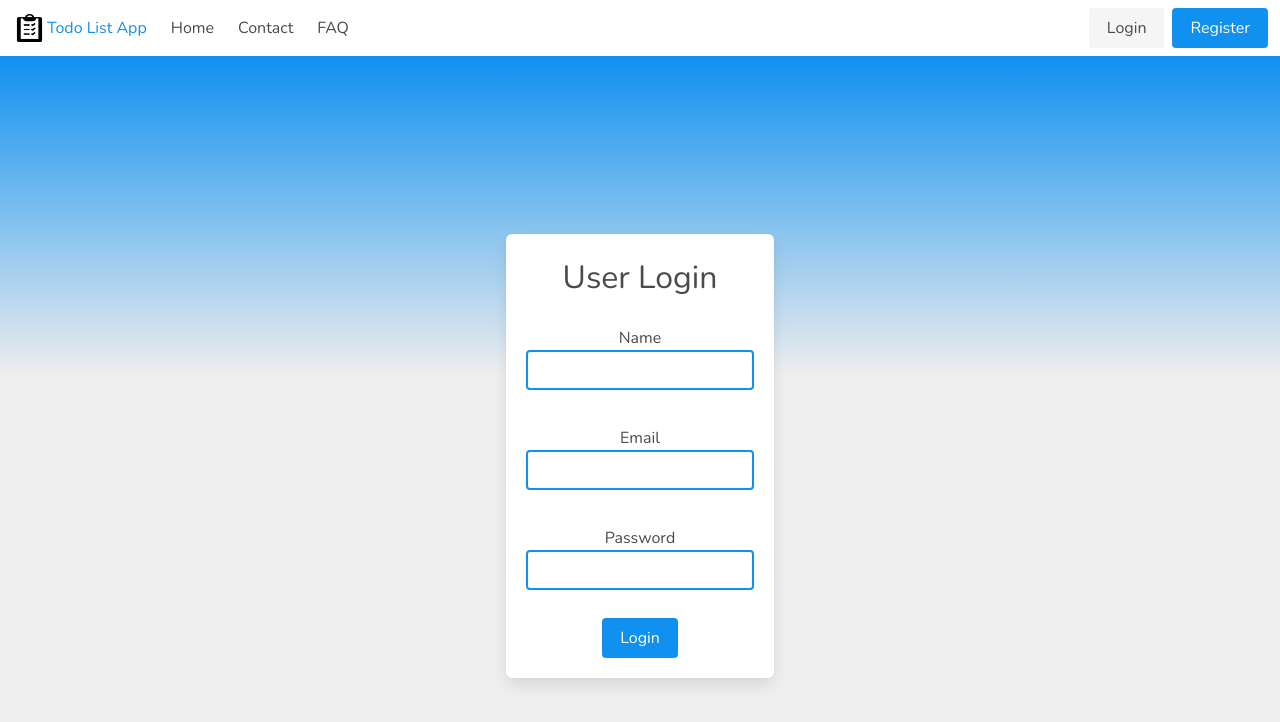
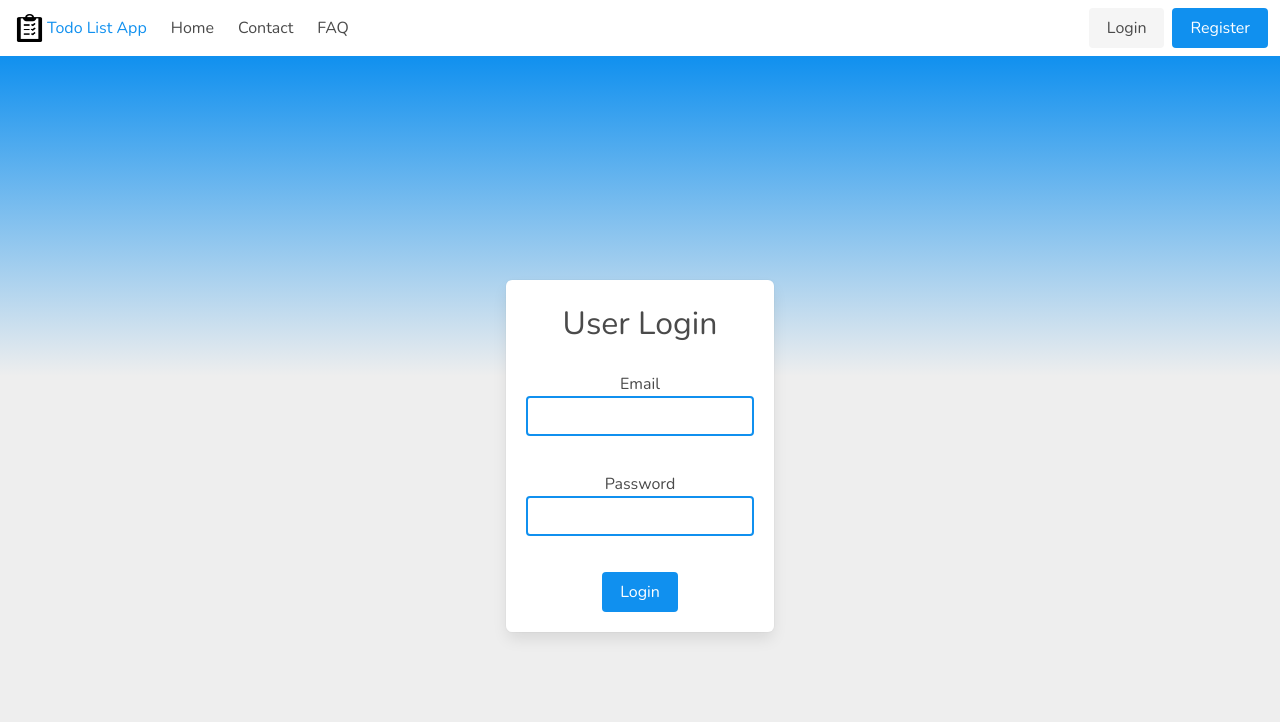
Before and after one commit to STLnick/todo-list, a React (Create React App) app: page /login in a window 1280 px wide. Shown: the top 722 px of the page. Built offline with nearby package versions, Linux system fonts and the light colour scheme.

Commit message:
:fire: Remove name field for logging in
Only need the user's email and password to login

```diff
--- a/src/views/Login.js
+++ b/src/views/Login.js
@@ -8,11 +8,9 @@ export const Login = () =>
     <Formik
       initialValues={{
         email: '',
-        password: '',
-        name: ''
+        password: ''
       }}
       validationSchema={Yup.object({
-        name: Yup.string().required('Name is required'),
         email: Yup.string().email('Invalid email address!').required('Email is required'),
         password: Yup.string().min(6).required('Password is required'),
       })}
@@ -22,16 +20,6 @@ export const Login = () =>
       }}
     >
       <Form>
-        <div className="field">
-          <label htmlFor="name">Name</label>
-          <div className="control">
-            <Field className="input is-primary mb-5" name="name" type="text" />
-            <p className="help is-danger">
-              <ErrorMessage name="name" />
-            </p>
-          </div>
-        </div>
-
         <div className="field">
           <label htmlFor="email">Email</label>
           <div className="control">
@@ -50,8 +38,8 @@ export const Login = () =>
               <ErrorMessage name="password" />
             </p>
           </div>
-          <button className="button is-primary" type="submit">Login</button>
         </div>
+        <button className="button is-primary" type="submit">Login</button>
       </Form>
     </Formik>
   </div>
```
